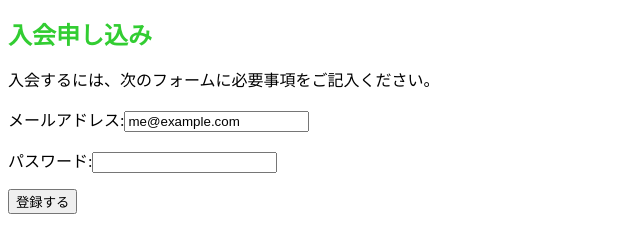
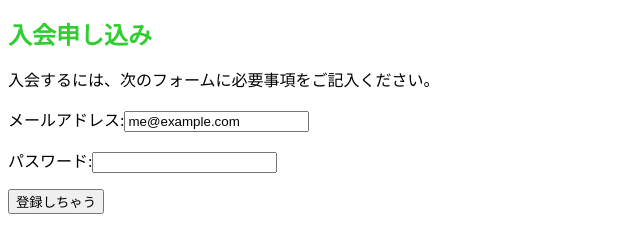
Before and after one commit to NoboruYasunari/portfplio, a plain HTML site: page docs/index.html in a window 1280 px wide. Shown: the full height of the page, 0-640 px from the left. Drawn offline with Linux system fonts and the light colour scheme.

Commit message:
ボタン変更

```diff
--- a/docs/index.html
+++ b/docs/index.html
@@ -17,7 +17,7 @@
 		パスワード:<input type="password" name="passcode">
 	</p>
 	<p>
-		<button type="submit">登録する</button>
+		<button type="submit">登録しちゃう</button>
 	</p>
 </body>
 </html>
```
